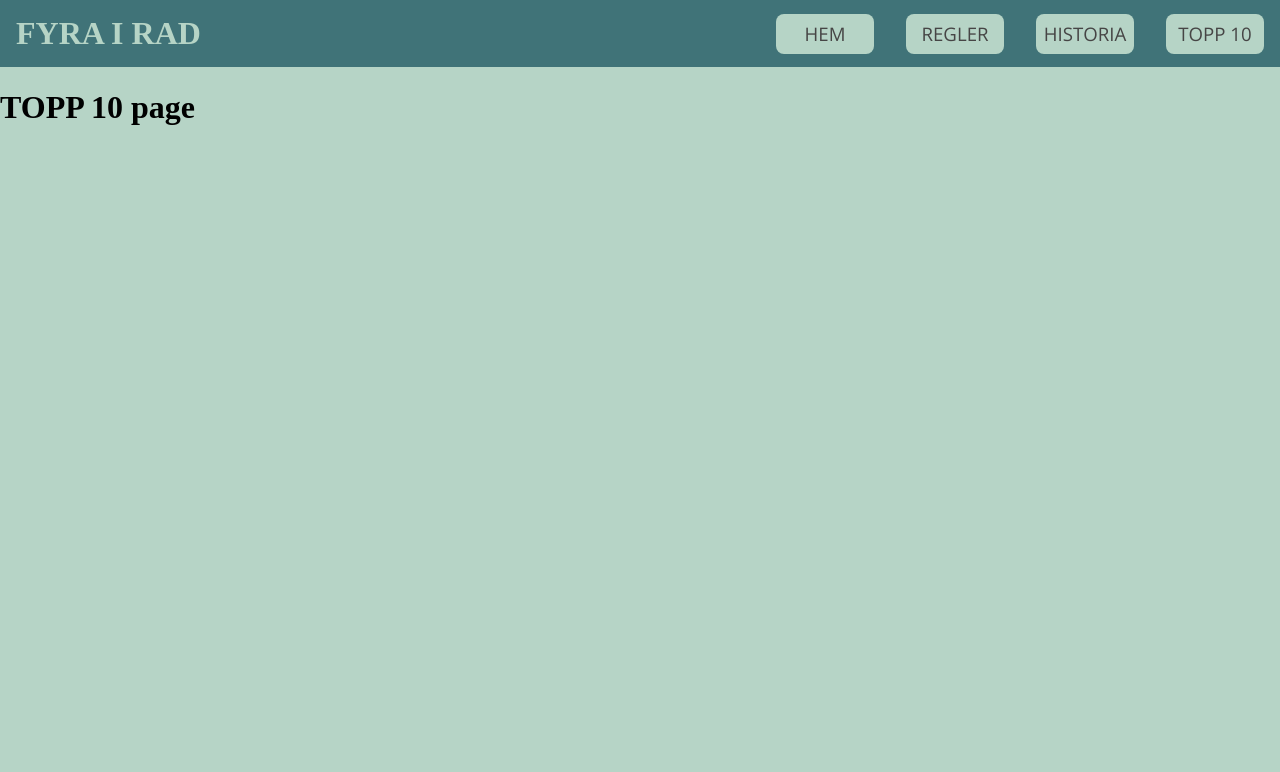
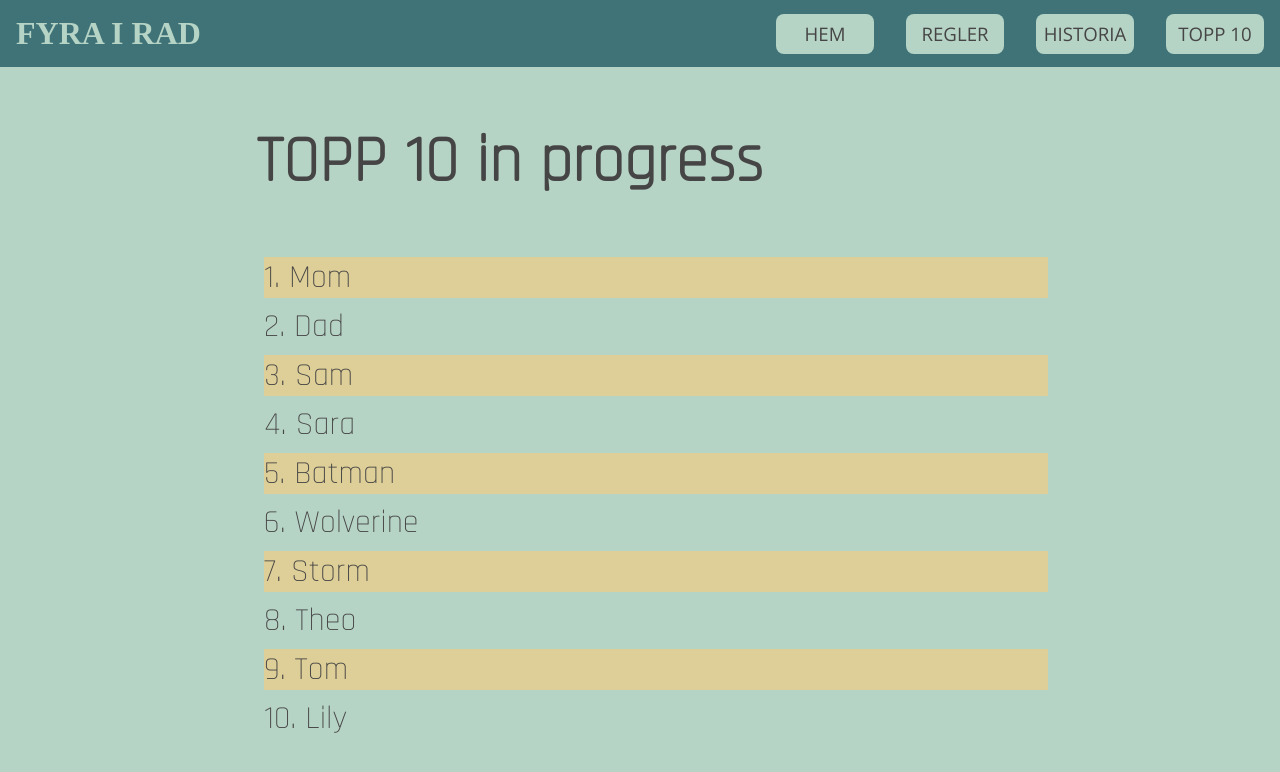
Before and after one commit to Sofianossnahoj/connect-four, a Vue app: page /#/game in a window 1280 px wide. Both pictures are taken after a click on the button "TOPP 10". Shown: the top 772 px of the page. Built offline with nearby package versions, Linux system fonts and the light colour scheme; a web font is replaced by a local one.

Commit message:
Update Highscore.vue
not done but work in progress

```diff
--- a/src/views/Highscore.vue
+++ b/src/views/Highscore.vue
@@ -1,8 +1,24 @@
 <template>
-  <div class="highscore">
+  <main>
     <Navigation />
-    <h1>TOPP 10 page</h1>
-  </div>
+    <div class="highscore">
+      <div class="highscore-title">
+          <h2>TOPP 10 in progress</h2>
+      </div>
+      <div class="top-list">
+        <p class="yellow">1. Mom</p>
+        <p class="green">2. Dad</p>
+        <p class="yellow">3. Sam</p>
+        <p class="green">4. Sara</p>
+        <p class="yellow">5. Batman</p>
+        <p class="green">6. Wolverine</p>
+        <p class="yellow">7. Storm</p>
+        <p class="green">8. Theo</p>
+        <p class="yellow">9. Tom</p>
+        <p class="green">10. Lily</p>
+      </div>
+    </div>
+  </main>
 </template>
 
 <script>
@@ -16,6 +32,58 @@ export default {
 }
 </script>
 
-<style>
+<style scoped>
+main {
+  width: 100vw;
+  height: 100vh;
+  display: flex;
+  flex-direction: column;
+}
+
+.highscore {
+  width: 800px;
+  margin-left: 20%;
+}
+
+.highscore-title {
+  font-family: 'Rajdhani', sans-serif;
+  font-size: 2.7rem;
+  color: #464545;
+  margin-top: 1.5rem;
+}
+
+.top-list {
+  font-family: 'Rajdhani', sans-serif;
+  font-size: 2rem;
+  max-width: 800px;
+  margin: 0;
+}
+
+p {
+  margin: .5rem;
+  color: #464545;
+}
+
+p.yellow {
+  background-color: #DECF98;
+}
+
+@media screen and (max-width: 800px) {
+  h2{
+    font-size: 36px;
+    margin-left: 1rem;
+  }
+
+  .top-list {
+    max-width: 350px;
+  }
+
+  .highscore {
+    margin-left: 5%;
+    width: 100%;
+  }
+}
+
+
 
 </style>
```
